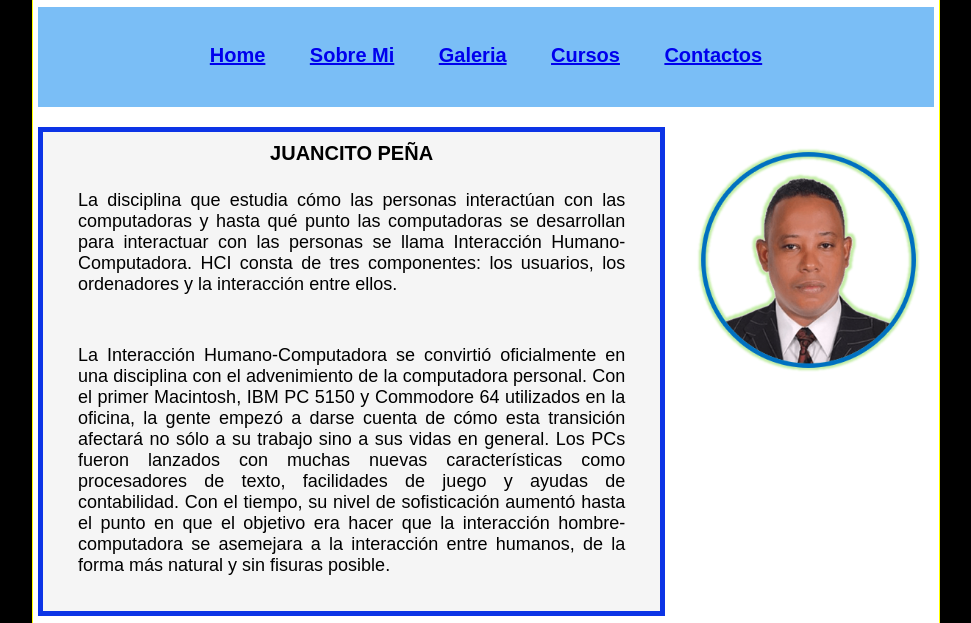
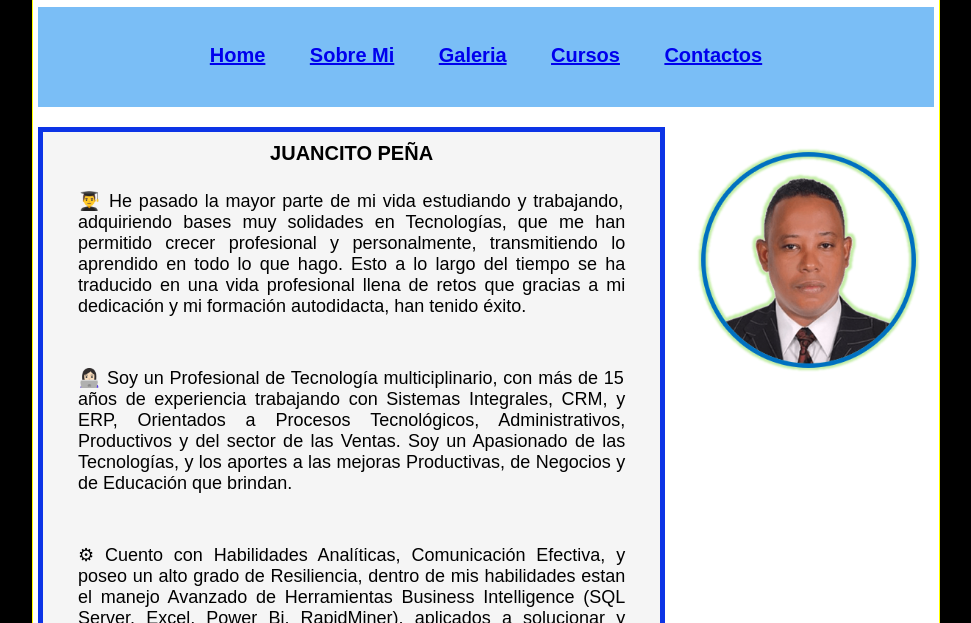
Before and after one commit to JUANCITOPENA/MiniBlog, a plain HTML site: page sobremi.html in a window 1280 px wide. Shown: the part 124-747 px from the top of the page, without its empty margins (154-1125 px from the left). Drawn offline with Linux system fonts and the light colour scheme.

Commit message:
Cambios en el HTML

```diff
--- a/sobremi.html
+++ b/sobremi.html
@@ -1,21 +1,17 @@
 <!DOCTYPE html>
 <html lang="en">
+
 <head>
   <meta charset="UTF-8" />
   <meta http-equiv="X-UA-Compatible" content="IE=edge" />
   <meta name="viewport" content="width=device-width, initial-scale=1.0" />
   <title>HTML Y CSS INTRO</title>
   <meta name="author" content="ING. JUANCITO PEÑA" />
-    <meta
-      name="”description”"
-      content="MAQUETACION BASICA Y SEMANTICA DE HTML5 Y CSS3"
-    />
-    <meta
-      name="”keywords”"
-      content="MATERIA INTERACCION HUMANO COMPUTADOR-USABILIAD DE LA WEB"
-    />
+  <meta name="”description”" content="MAQUETACION BASICA Y SEMANTICA DE HTML5 Y CSS3" />
+  <meta name="”keywords”" content="MATERIA INTERACCION HUMANO COMPUTADOR-USABILIAD DE LA WEB" />
   <link rel="stylesheet" href="style.css" />
 </head>
+
 <body>
   <!--CONTENDERO PRINCIPAL DE MI PAGINA-->
   <div class="container">
@@ -39,24 +35,21 @@
       <article class="parrafo">
         <h2>JUANCITO PEÑA</h2>
         <p>
-            La disciplina que estudia cómo las personas interactúan con las
-            computadoras y hasta qué punto las computadoras se desarrollan para
-            interactuar con las personas se llama Interacción
-            Humano-Computadora. HCI consta de tres componentes: los usuarios,
-            los ordenadores y la interacción entre ellos.
-          </p>
+          👨‍🎓 He pasado la mayor parte de mi vida estudiando y trabajando, adquiriendo bases muy solidades en
+          Tecnologías, que me han permitido crecer profesional y personalmente, transmitiendo lo aprendido en todo lo
+          que hago. Esto a lo largo del tiempo se ha traducido en una vida profesional llena de retos que gracias a mi
+          dedicación y mi formación autodidacta, han tenido éxito.</p>
           <p>
-            La Interacción Humano-Computadora se convirtió oficialmente en una
-            disciplina con el advenimiento de la computadora personal. Con el
-            primer Macintosh, IBM PC 5150 y Commodore 64 utilizados en la
-            oficina, la gente empezó a darse cuenta de cómo esta transición
-            afectará no sólo a su trabajo sino a sus vidas en general. Los PCs
-            fueron lanzados con muchas nuevas características como procesadores
-            de texto, facilidades de juego y ayudas de contabilidad. Con el
-            tiempo, su nivel de sofisticación aumentó hasta el punto en que el
-            objetivo era hacer que la interacción hombre-computadora se
-            asemejara a la interacción entre humanos, de la forma más natural y
-            sin fisuras posible.
+          👩🏻‍💻 Soy un Profesional de Tecnología multiciplinario, con más de 15 años de experiencia trabajando con
+          Sistemas Integrales, CRM, y ERP, Orientados a Procesos Tecnológicos, Administrativos, Productivos y del sector
+          de las Ventas. Soy un Apasionado de las Tecnologías, y los aportes a las mejoras Productivas, de Negocios y de
+          Educación que brindan.</p>
+          <p>
+          ⚙ Cuento con Habilidades Analíticas, Comunicación Efectiva, y poseo un alto grado de Resiliencia, dentro de
+          mis habilidades estan el manejo Avanzado de Herramientas Business Intelligence (SQL Server, Excel, Power Bi,
+          RapidMiner), aplicados a solucionar y automatizar resultados, tengo manejor en Desarrollo Web y móvil
+          utilizando (HTML, CSS, Javascript, PHP, Xamarin, C#), Administracion de Redes Cisco, Fortinet, Microsoft y
+          Ciberseguridad.
         </p>
       </article>
     </section>
@@ -80,4 +73,5 @@
     <!--FIN DEL CONTENDERO PRINCIPAL DE MI PAGINA-->
   </div>
 </body>
+
 </html>
```
Lines whose indentation alone changed are shown as unchanged.
